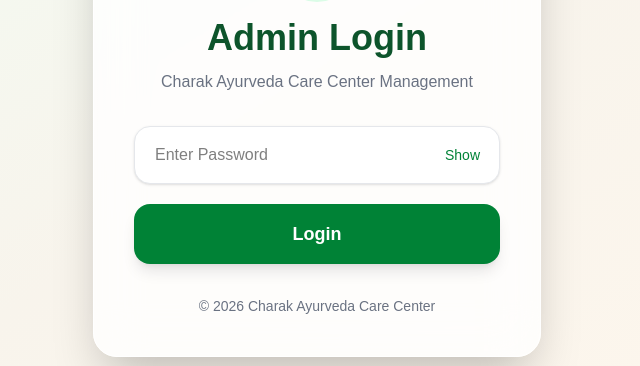
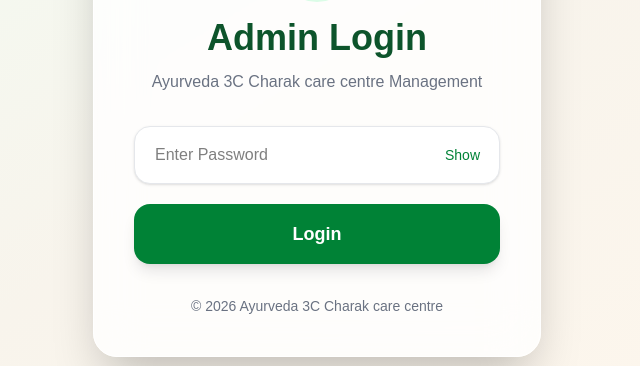
Before and after one commit to thakurutkars/charak-care-center, a Next.js app: page /admin/login in a window 1280 px wide. Shown: the part 281-647 px from the top of the page, without its empty margins (323-963 px from the left). Built offline with nearby package versions, Linux system fonts and the light colour scheme.

Commit message:
Added payment mode

```diff
--- a/app/admin/dashboard/page.tsx
+++ b/app/admin/dashboard/page.tsx
@@ -74,9 +74,7 @@ export default function AdminDashboard() {
     return;
   }
 
-  setBookings((prev) =>
-    prev.filter((booking) => booking.id !== id)
-  );
+  await fetchBookings();
 };
 const exportBookings = () => {
   const worksheet = XLSX.utils.json_to_sheet(bookings);
@@ -117,7 +115,7 @@ const exportBookings = () => {
 <div className="flex justify-between items-center mb-8">
   <div>
     <p className="text-green-700 font-semibold">
-      Charak Ayurveda Care Center
+      Ayurveda 3C Charak care centre
     </p>
 
     <h1 className="text-5xl font-bold text-green-950">
@@ -149,7 +147,7 @@ const exportBookings = () => {
 {/* Welcome Banner */}
 <div className="bg-gradient-to-r from-green-900 to-green-700 text-white rounded-3xl p-8 mb-10 shadow-xl">
   <p className="text-green-100">
-    Charak Ayurveda Care Center
+    Ayurveda 3C Charak care centre
   </p>
 
   <h2 className="text-4xl font-bold mt-2">
--- a/app/admin/login/page.tsx
+++ b/app/admin/login/page.tsx
@@ -32,7 +32,7 @@ export default function AdminLogin() {
           </h1>
 
           <p className="text-gray-500 mt-3">
-            Charak Ayurveda Care Center Management
+            Ayurveda 3C Charak care centre  Management
           </p>
         </div>
 
@@ -64,7 +64,7 @@ export default function AdminLogin() {
         </div>
 
         <div className="text-center mt-8 text-sm text-gray-500">
-          © 2026 Charak Ayurveda Care Center
+          © 2026 Ayurveda 3C Charak care centre
         </div>
       </div>
     </div>
--- a/app/layout.tsx
+++ b/app/layout.tsx
@@ -13,7 +13,7 @@ const geistMono = Geist_Mono({
 });
 
 export const metadata: Metadata = {
-  title: "Charak Ayurveda Care Center",
+  title: "Ayurveda 3C Charak care centre ",
   description: "Holistic Ayurvedic healthcare by Dr. Rajeev Saxena",
 };
 
--- a/components/AboutPreview.tsx
+++ b/components/AboutPreview.tsx
@@ -14,7 +14,7 @@ export default function AboutPreview() {
           </h2>
 
           <p className="text-gray-600 mt-6 text-lg leading-relaxed">
-            Charak Ayurveda Care Center is dedicated to delivering authentic
+            Ayurveda 3C Charak care centre  is dedicated to delivering authentic
             Ayurvedic healthcare focused on wellness, preventive care, and
             personalized treatment guidance.
           </p>
--- a/components/Footer.tsx
+++ b/components/Footer.tsx
@@ -4,7 +4,7 @@ export default function Footer() {
       <div className="max-w-7xl mx-auto px-8 grid md:grid-cols-3 gap-12">
         <div>
           <h3 className="text-3xl font-bold">
-            Charak Ayurveda Care Center
+            Ayurveda 3C Charak care centre
           </h3>
 
           <p className="mt-4 text-orange-300 italic">
@@ -48,7 +48,7 @@ export default function Footer() {
       </div>
 
       <div className="border-t border-white/10 mt-12 pt-6 text-center text-green-200 text-sm">
-        © 2026 Charak Ayurveda Care Center. All rights reserved.
+        © 2026 Ayurveda 3C Charak care centre . All rights reserved.
       </div>
     </footer>
   );
--- a/components/Navbar.tsx
+++ b/components/Navbar.tsx
@@ -7,7 +7,7 @@ export default function Navbar() {
         {/* Logo */}
         <div>
           <h1 className="text-lg md:text-4xl font-bold text-green-900">
-            Charak Ayurveda Care Center
+            Ayurveda 3C Charak care centre
           </h1>
           <p className="text-orange-500 mt-1 text-[10px] md:text-lg">
             प्राकृतिक उपचार • सम्पूर्ण स्वास्थ्य
```
